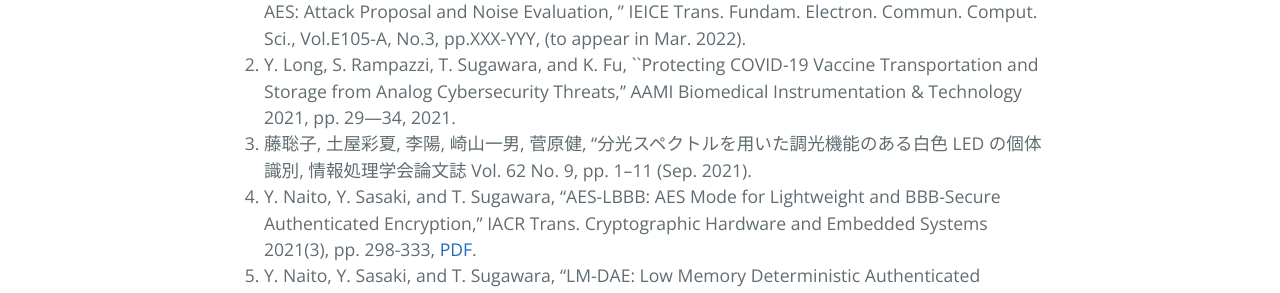
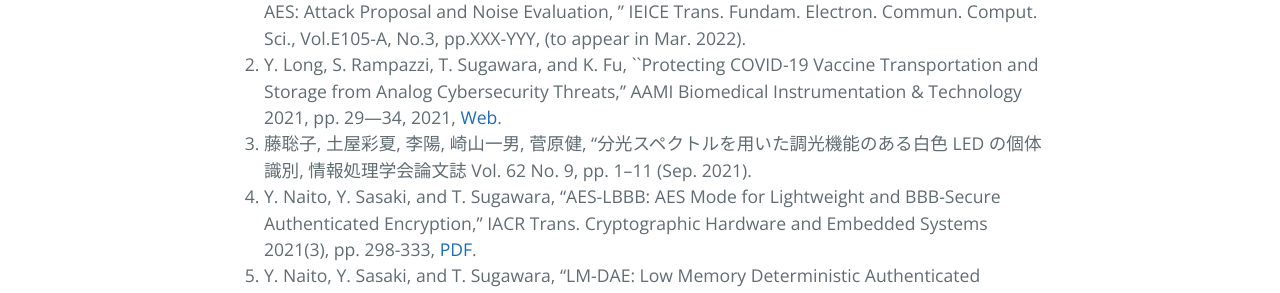
Before and after one commit to sugawara-bbbb/weblab, a Jekyll site: the page built from publication.md, in a window 1280 px wide and 900 px high, scrolled down 375 px. Shown: the part 208-501 px from the top of the window. Built offline with Jekyll 4.4.1, drawn with Linux system fonts in a browser that asks for light colours; our own code applies the rules of GitHub Pages for plain Markdown files; some of the changed text lies outside the part shown.

Commit message:
publication

```diff
--- a/publication.md
+++ b/publication.md
@@ -10,7 +10,7 @@ layout: default
 ## 学術論文（査読あり）
 
 1. G. Takami, T. Sugawara, K. Sakiyama, and Y. Li, “Mixture-Based 5-Round Physical Attack against AES: Attack Proposal and Noise Evaluation, ” IEICE Trans. Fundam. Electron. Commun. Comput. Sci., Vol.E105-A, No.3, pp.XXX-YYY, (to appear in Mar. 2022).
-1. Y. Long, S. Rampazzi, T. Sugawara, and K. Fu, ``Protecting COVID-19 Vaccine Transportation and Storage from Analog Cybersecurity Threats,’’ AAMI Biomedical Instrumentation & Technology 2021, pp. 29—34, 2021.
+1. Y. Long, S. Rampazzi, T. Sugawara, and K. Fu, ``Protecting COVID-19 Vaccine Transportation and Storage from Analog Cybersecurity Threats,’’ AAMI Biomedical Instrumentation & Technology 2021, pp. 29—34, 2021, [Web](https://meridian.allenpress.com/bit/article/55/3/112/469795/).
 1. 藤聡子, 土屋彩夏, 李陽, 崎山一男, 菅原健, "分光スペクトルを用いた調光機能のある白色 LED の個体識別, 情報処理学会論文誌 Vol. 62 No. 9, pp. 1–11 (Sep. 2021).
 1. Y. Naito, Y. Sasaki, and T. Sugawara, "AES-LBBB: AES Mode for Lightweight and BBB-Secure Authenticated Encryption," IACR Trans. Cryptographic Hardware and Embedded Systems 2021(3), pp. 298-333, [PDF](https://tches.iacr.org/index.php/TCHES/article/view/8976).
 1. Y. Naito, Y. Sasaki, and T. Sugawara, "LM-DAE: Low Memory Deterministic Authenticated Encryption for 128-bit Security," IACR Trans. Symmetric Cryptology, 2020, [PDF](https://tosc.iacr.org/index.php/ToSC/article/view/8746).
```
Also changed, not shown: other parts of publication.md (+1 -1 lines).
